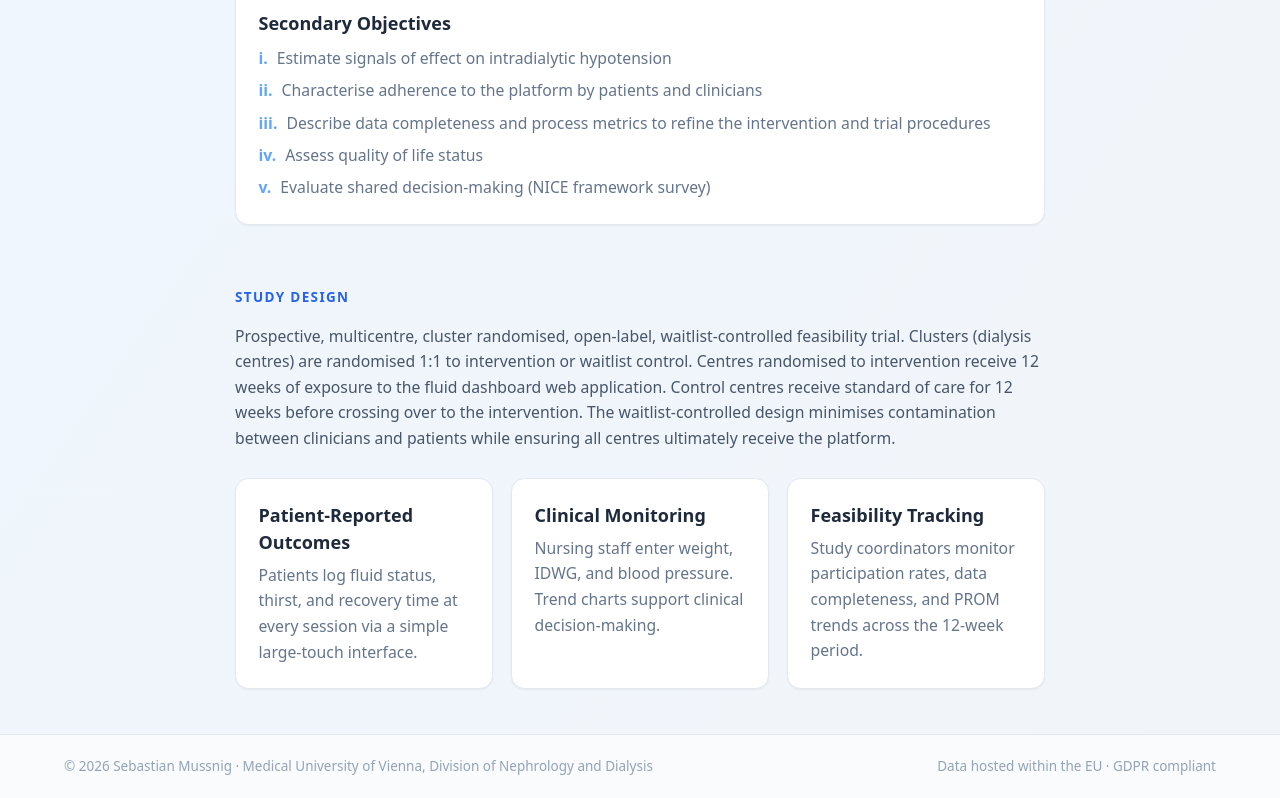
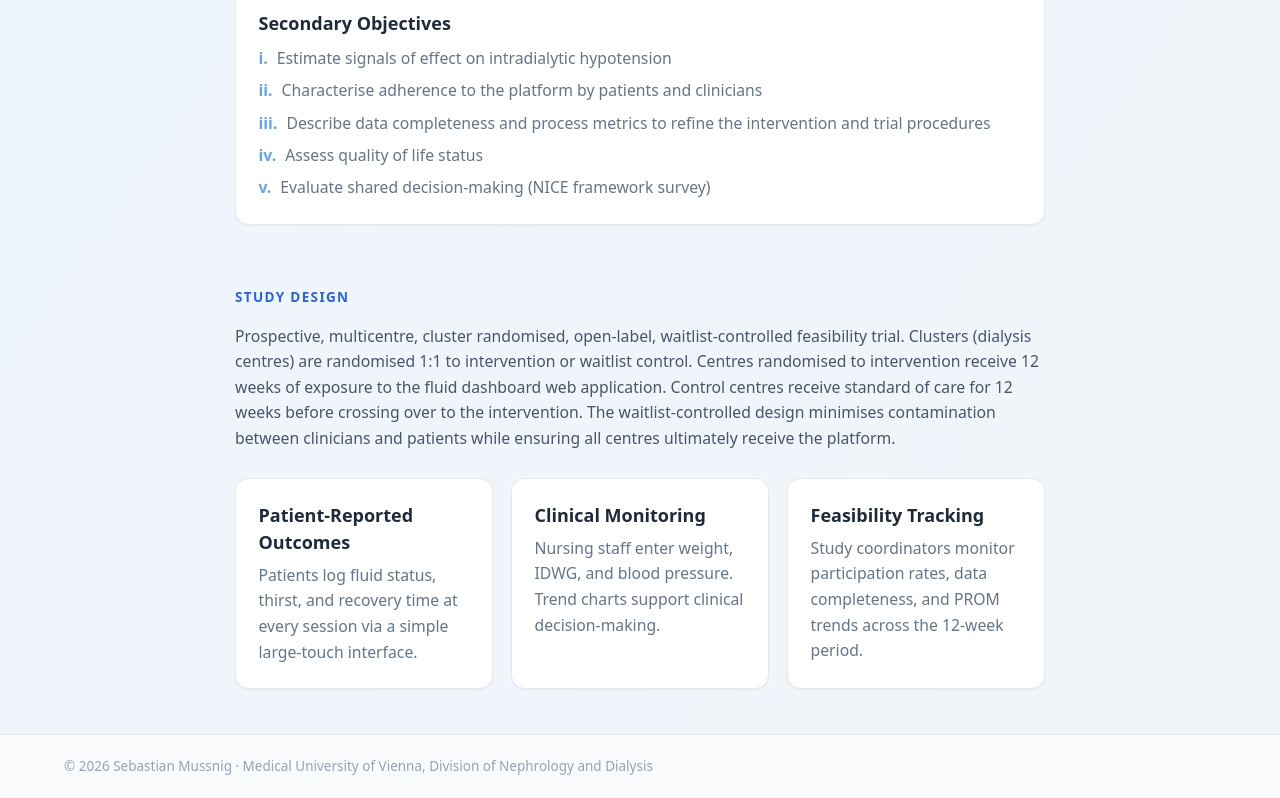
Before and after one commit to sebastianmuss/harmony-dashboard, a Next.js app: page / in a window 1280 px wide. Shown: the part 1035-1833 px from the top of the page. Built offline with nearby package versions, Linux system fonts and the light colour scheme; no server answers.

Commit message:
Simplify homepage footer to standard copyright line
Co-Authored-By: Claude Sonnet 4.6 <noreply@anthropic.com>

```diff
--- a/app/page.tsx
+++ b/app/page.tsx
@@ -138,7 +138,6 @@ export default async function RootPage() {
       <footer className="border-t border-slate-200 bg-white/60 mt-auto py-5 px-8">
         <div className="max-w-5xl mx-auto flex flex-col sm:flex-row items-center justify-between gap-2 text-xs text-slate-400">
           <span>© 2026 Sebastian Mussnig · Medical University of Vienna, Division of Nephrology and Dialysis</span>
-          <span>Data hosted within the EU · GDPR compliant</span>
         </div>
       </footer>
 
```
